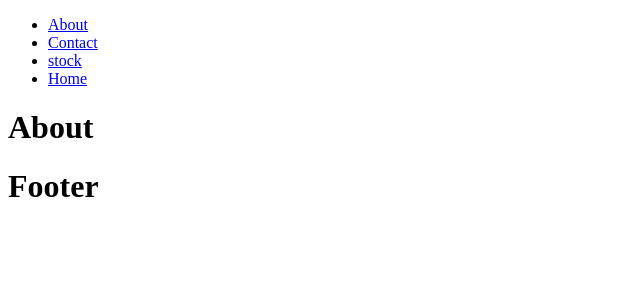
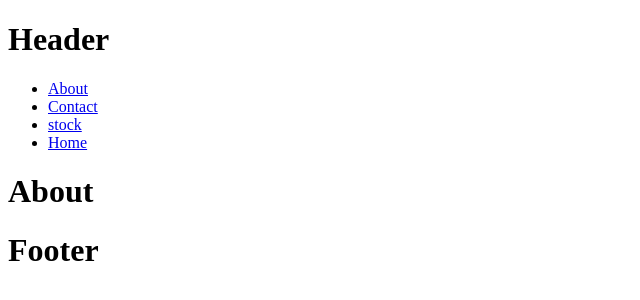
Before and after one commit to felipe1000cardozo/felipe1000cardozo-hotmail.com, a React (Create React App) app: page /about in a window 1280 px wide. Shown: the top 300 px of the page, without its empty margins (0-640 px from the left). Built offline with nearby package versions, Linux system fonts and the light colour scheme.

Commit message:
Create Header teste

```diff
--- a/package.json
+++ b/package.json
@@ -8,6 +8,7 @@
     "@testing-library/user-event": "^7.1.2",
     "react": "^16.13.1",
     "react-dom": "^16.13.1",
+    "react-router-dom": "^5.1.2",
     "react-scripts": "3.4.1"
   },
   "scripts": {
--- a/src/components/Header/index.jsx
+++ b/src/components/Header/index.jsx
@@ -4,6 +4,7 @@ import { Link } from "react-router-dom";
 const Header = () => {
   return (
     <div>
+      <h1>Header</h1>
       <ul>
         <li>
           <Link to={"/about"}>About</Link>
```
Also changed, not shown: 2 other files (tests, documents, lock files or other folders).
